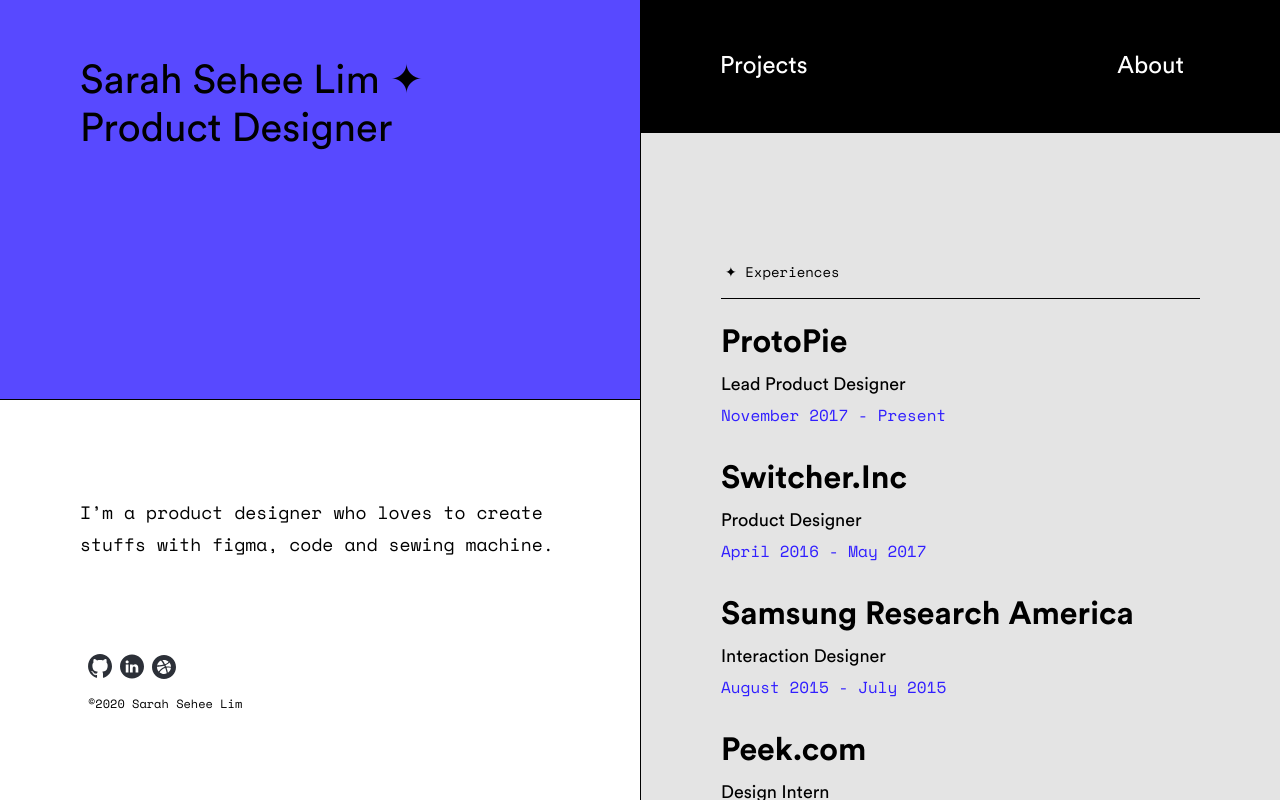
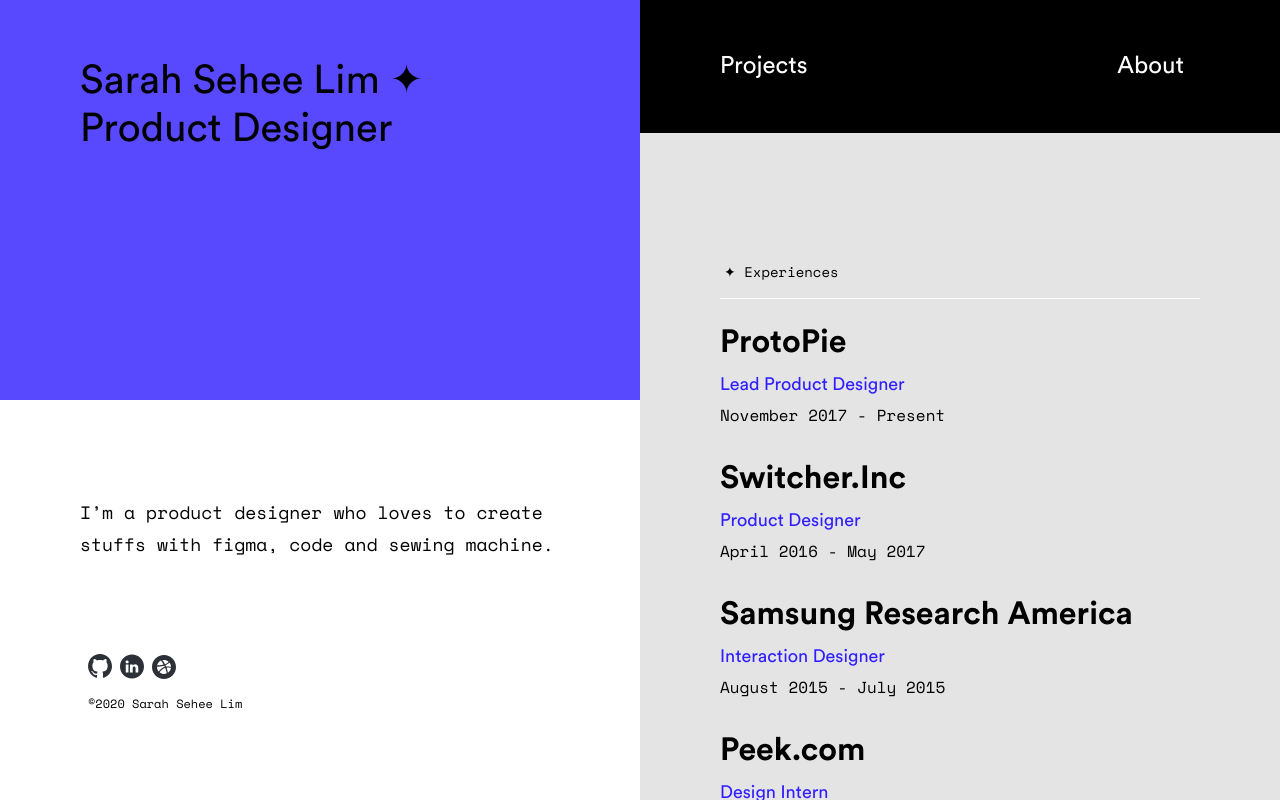
Before and after one commit to sarahsehee/sarah_portfolio, a plain HTML site: page index.html in a window 1280 px wide. Drawn offline with nearby package versions, Linux system fonts and the light colour scheme.

Commit message:
muted color

```diff
--- a/styles/resume.css
+++ b/styles/resume.css
@@ -22,7 +22,7 @@ h2 {
     padding: 16px 4px;
     font-size: 14px;
     font-family: 'Space Mono', monospace;
-    border-bottom: 1px solid black;
+    border-bottom: 1px solid white;
     color: black;
     margin-bottom: 24px;
 }
@@ -40,12 +40,15 @@ h4 {
     margin-bottom: 8px;
 }
 
+.experience_role {
+    color:var(--color-blue-contrast);
+}
 
 .date{
     font-size: 16px;
     font-weight: 400;
     font-family: 'Space Mono', monospace;
-    color: var(--color-blue-contrast);
+    color: black;
 }
 
 
--- a/styles/style.css
+++ b/styles/style.css
@@ -74,7 +74,6 @@ h1 {
 .left_top {
     padding: 56px 80px;
     background-color:var(--color-blue);
-    border-bottom: 1px solid black;
     color: black;
 }
 
@@ -107,7 +106,6 @@ justify-content: space-between;
     padding: 112px 80px;
     overflow: scroll;
     box-sizing: border-box;
-    border-left: 1px solid black;
     -ms-overflow-style: none; /* IE and Edge */
     scrollbar-width: none; /* Firefox */
     background-color: black;
```
